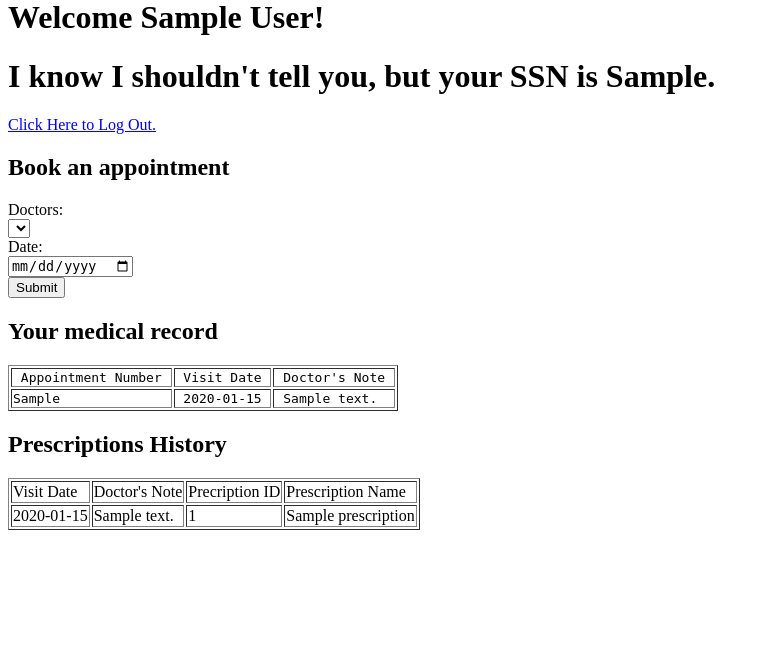
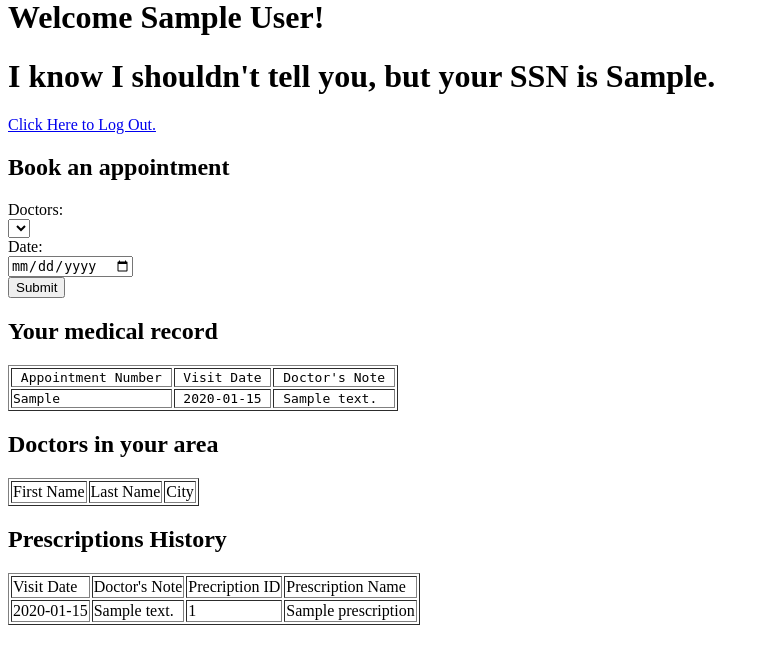
Before and after one commit to longtongj28/kaiser-ripoff, a PHP site: page /dashboard.php?PersonID=1 in a window 1280 px wide. Shown: the part 22-686 px from the top of the page, without its empty margins (0-769 px from the left). Run offline with PHP 8.4, Linux system fonts and the light colour scheme; tables that the repository leaves empty hold one stand-in row (values such as "Sample post"); lists and menus that the app fills with data are empty.

Commit message:
register now creates a patient as well. added nearest doctors

```diff
--- a/php/dashboard.php
+++ b/php/dashboard.php
@@ -17,10 +17,13 @@
 
     $queryPatientID = mysqli_query($conn, "SELECT patientID FROM patient WHERE personID='$PersonID'");
     $patientInfo = mysqli_fetch_row($queryPatientID);
+    if ($patientInfo) {
         $patientID = $patientInfo[0];
+    }
 
     $firstName = $userInfo[1];
     $lastName = $userInfo[2];
+    $city = $userInfo[5];
     $ssn = $userInfo[8];
     ?>
 
@@ -43,6 +46,7 @@
     <div>
         <h2>Your medical record</h2>
         <?php
+        if ($patientInfo) {
 
             $medicalRecordSQL = "SELECT a.appointmentNo, a.visitDate, a.docNote from appointment a WHERE a.patientID='$patientID'";
             $medicalRecordResult = mysqli_query($conn, $medicalRecordSQL);
@@ -57,49 +61,32 @@
             }
             print "</table>";
             print "</pre>";
-
+        }
         ?>
     </div>
-    <!-- <div>
-        <h2>Add a family member</h2>
-        <form action="appointment.php" method="post">
-            <label for="firstName">First Name: </label>
-            <input type="text" id="firstName" name="firstName"><br>
+    <div>
+        <h2>Doctors in your area</h2>
+        <?php
+             if ($patientInfo) {
+                $getNearestSQL = "
+                SELECT firstName, lastName, city from
+                (SELECT Doctor.personID, firstName, lastName, city FROM
+                Person inner join Doctor
+                on Person.PersonID = Doctor.personID AND Doctor.personID != '$PersonID') doctors where doctors.city LIKE '$city';
+                ";
+                $result = mysqli_query($conn, $getNearestSQL);
 
-            <label for="lastName">Last Name: </label>
-            <input type="text" id="lastName" name="lastName"><br>
-
-            <label for="SSN">SSN: </label>
-            <input type="number" id="SSN" name="SSN"><br>
-
-            <label for="streetName">Street Name: </label>
-            <input type="text" id="streetName" name="streetName"><br>
-
-            <label for="streetNum">Street Number: </label>
-            <input type="number" id="streetNum" name="streetNum"><br>
-
-            <label for="city">City: </label>
-            <input type="text" id="city" name="city"><br>
-
-            <label for="zipCode">Zip Code: </label>
-            <input type="number" id="zipCode" name="zipCode"><br>
-
-            <label for="phoneNumber">Phone Number: </label>
-            <input type="number" id="phoneNumber" name="phoneNumber"><br>
-
-            <input type="submit" name="submit" class="button" value="Submit"/>
-        </form>
+                print "<table border=1>";
+                print "<tr><td> First Name </td><td> Last Name </td><td> City </td> </td>";
+                while($row = mysqli_fetch_array($result, MYSQLI_BOTH))
+                {
+                    print "\n";
+                    print "<tr><td>$row[firstName] </td><td> $row[lastName] </td><td> $row[city] </td></tr>	";
+                }
+                print "</table>";
+             }
+        ?>
     </div>
-    <div>
-        <h2>Find doctors near you</h2>
-    </div>
-     -->
-    <!-- <div>
-        <a>Book an Appointment</a>
-        <a>Add a family member</a>
-        <a>Find doctors near you</a>
-        <a>Your medical record</a>
-    </div> -->
     <div>
         <h2>Prescriptions History</h2>
         <?php include 'getAvailablePrescriptions.php'?>
--- a/php/register.php
+++ b/php/register.php
@@ -28,6 +28,9 @@
             <label for="zipCode">Zip Code: </label>
             <input type="number" id="zipCode" name="zipCode"><br>
 
+            <label for="DOB">Date of Birth: </label>
+            <input type="date" id="DOB" name="DOB"><br>
+
             <label for="phoneNumber">Phone Number: </label>
             <input type="number" id="phoneNumber" name="phoneNumber"><br>
 
```
Also changed, not shown: php/signupform.php (+10 -5 lines). Lines whose indentation alone changed are shown as unchanged.
